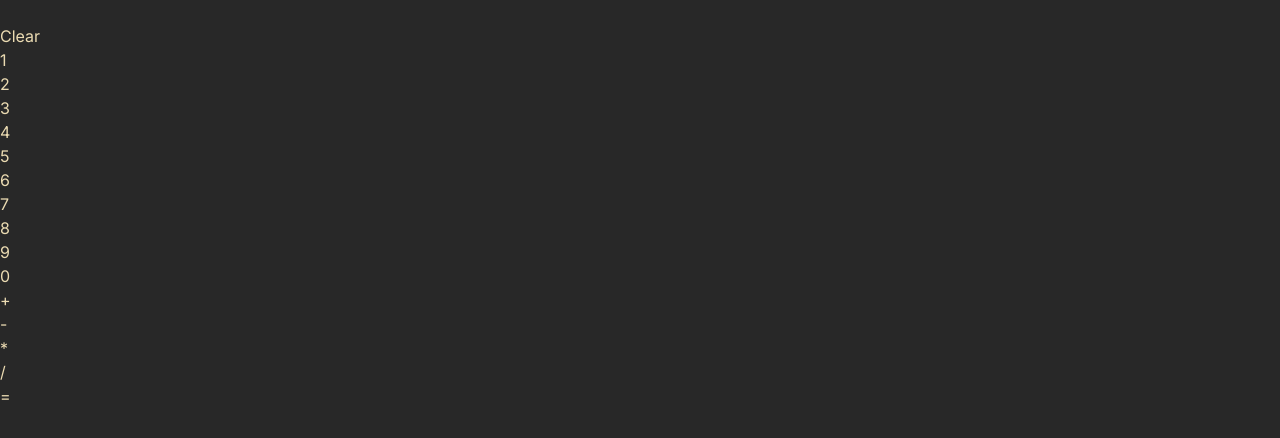
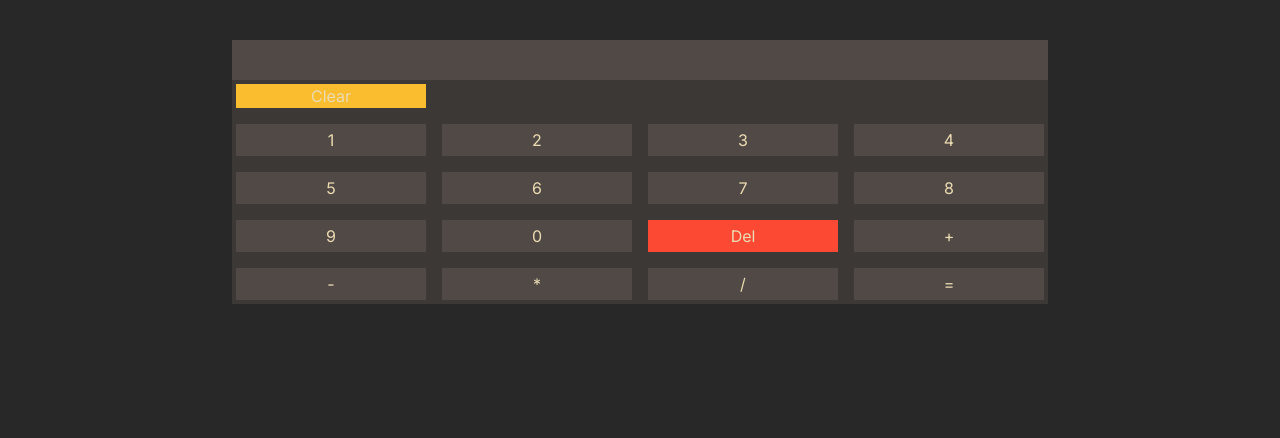
Before and after one commit to Zeddnyx/ZTools, a Next.js app: page /calculator in a window 1280 px wide. Shown: the top 438 px of the page. Built offline with nearby package versions, Linux system fonts and the light colour scheme.

Commit message:
change style calculator, add default page for new feature

```diff
--- a/app/calculator/page.tsx
+++ b/app/calculator/page.tsx
@@ -1,79 +1,91 @@
-"use client"
-import { useState } from 'react';
+"use client";
+import { useState } from "react";
 
 export default function Home() {
-  const [result, setResult] = useState('');
+  const [result, setResult] = useState("");
 
-  const handleClick = (e:any) => {
+  const handleClick = (e: any) => {
     setResult(result.concat(e.target.name));
   };
 
-  const clear = () => {
-    setResult('');
+  const handleClear = () => {
+    setResult("");
   };
+
+  const handleDelete = () => {
+    setResult(result.slice(0, -1));
+  }
 
   const calculate = () => {
     try {
       setResult(eval(result).toString());
     } catch (error) {
-      setResult('Error');
+      setResult("Error");
     }
   };
 
   return (
+    <div className="flexCenterMargin">
       <div className="calculator">
+        <div className="result">
           <input type="text" value={result} readOnly />
+        </div>
 
         <div className="keypad">
-        <button onClick={clear} id="clear">
+            <button className="btn-calc-clear" onClick={handleClear} id="clear">
               Clear
             </button>
-        <button name="1" onClick={handleClick}>
+            <span></span>
+            <span></span>
+            <span></span>
+          <button className="btn-calc" name="1" onClick={handleClick}>
             1
           </button>
-        <button name="2" onClick={handleClick}>
+          <button className="btn-calc" name="2" onClick={handleClick}>
             2
           </button>
-        <button name="3" onClick={handleClick}>
+          <button className="btn-calc" name="3" onClick={handleClick}>
             3
           </button>
-        <button name="4" onClick={handleClick}>
+          <button className="btn-calc" name="4" onClick={handleClick}>
             4
           </button>
-        <button name="5" onClick={handleClick}>
+          <button className="btn-calc" name="5" onClick={handleClick}>
             5
           </button>
-        <button name="6" onClick={handleClick}>
+          <button className="btn-calc" name="6" onClick={handleClick}>
             6
           </button>
-        <button name="7" onClick={handleClick}>
+          <button className="btn-calc" name="7" onClick={handleClick}>
             7
           </button>
-        <button name="8" onClick={handleClick}>
+          <button className="btn-calc" name="8" onClick={handleClick}>
             8
           </button>
-        <button name="9" onClick={handleClick}>
+          <button className="btn-calc" name="9" onClick={handleClick}>
             9
           </button>
-        <button name="0" onClick={handleClick}>
+          <button className="btn-calc" name="0" onClick={handleClick}>
             0
           </button>
-        <button name="+" onClick={handleClick}>
+            <button className="btn-calc-del" onClick={handleDelete}>Del</button>
+          <button className="btn-calc" name="+" onClick={handleClick}>
             +
           </button>
-        <button name="-" onClick={handleClick}>
+          <button className="btn-calc" name="-" onClick={handleClick}>
             -
           </button>
-        <button name="*" onClick={handleClick}>
+          <button className="btn-calc" name="*" onClick={handleClick}>
             *
           </button>
-        <button name="/" onClick={handleClick}>
+          <button className="btn-calc" name="/" onClick={handleClick}>
             /
           </button>
-        <button onClick={calculate} id="equal">
+          <button className="btn-calc" onClick={calculate} id="equal">
             =
           </button>
         </div>
       </div>
+    </div>
   );
 }
--- a/app/cc-number-generator/page.tsx
+++ b/app/cc-number-generator/page.tsx
@@ -0,0 +1,9 @@
+import React from 'react'
+
+export default function page() {
+  return (
+    <div>
+      page
+    </div>
+  )
+}
--- a/app/check-account/page.tsx
+++ b/app/check-account/page.tsx
@@ -0,0 +1,9 @@
+import React from 'react'
+
+export default function page() {
+  return (
+    <div>
+      page
+    </div>
+  )
+}
--- a/app/globals.css
+++ b/app/globals.css
@@ -54,3 +54,23 @@
   @apply w-full border border-dark2 capitalize p-5 rounded-md flex justify-center items-center gap-4
   hover:bg-dark1
 }
+
+/* calculator */
+.calculator {
+  @apply bg-dark1 w-full
+}
+.result {
+  @apply bg-dark2 p-2
+}
+.keypad {
+  @apply grid grid-cols-4 gap-4 p-1
+}
+.btn-calc {
+  @apply bg-dark2 p-1
+}
+.btn-calc-del {
+  @apply bg-red
+}
+.btn-calc-clear {
+  @apply bg-yellow
+}
--- a/app/random-user/page.tsx
+++ b/app/random-user/page.tsx
@@ -0,0 +1,9 @@
+import React from 'react'
+
+export default function page() {
+  return (
+    <div>
+      page
+    </div>
+  )
+}
--- a/app/todo-list/page.tsx
+++ b/app/todo-list/page.tsx
@@ -0,0 +1,9 @@
+import React from 'react'
+
+export default function page() {
+  return (
+    <div>
+      page
+    </div>
+  )
+}
--- a/tailwind.config.js
+++ b/tailwind.config.js
@@ -19,6 +19,7 @@ module.exports = {
         green: "#b8bb26",
         blue: "#83a598",
         aqua: "#8ec07c",
+        red: "#fb4934",
       },
     },
   },
```
Also changed, not shown: 1 other file (tests, documents, lock files or other folders). Lines whose indentation alone changed are shown as unchanged.
